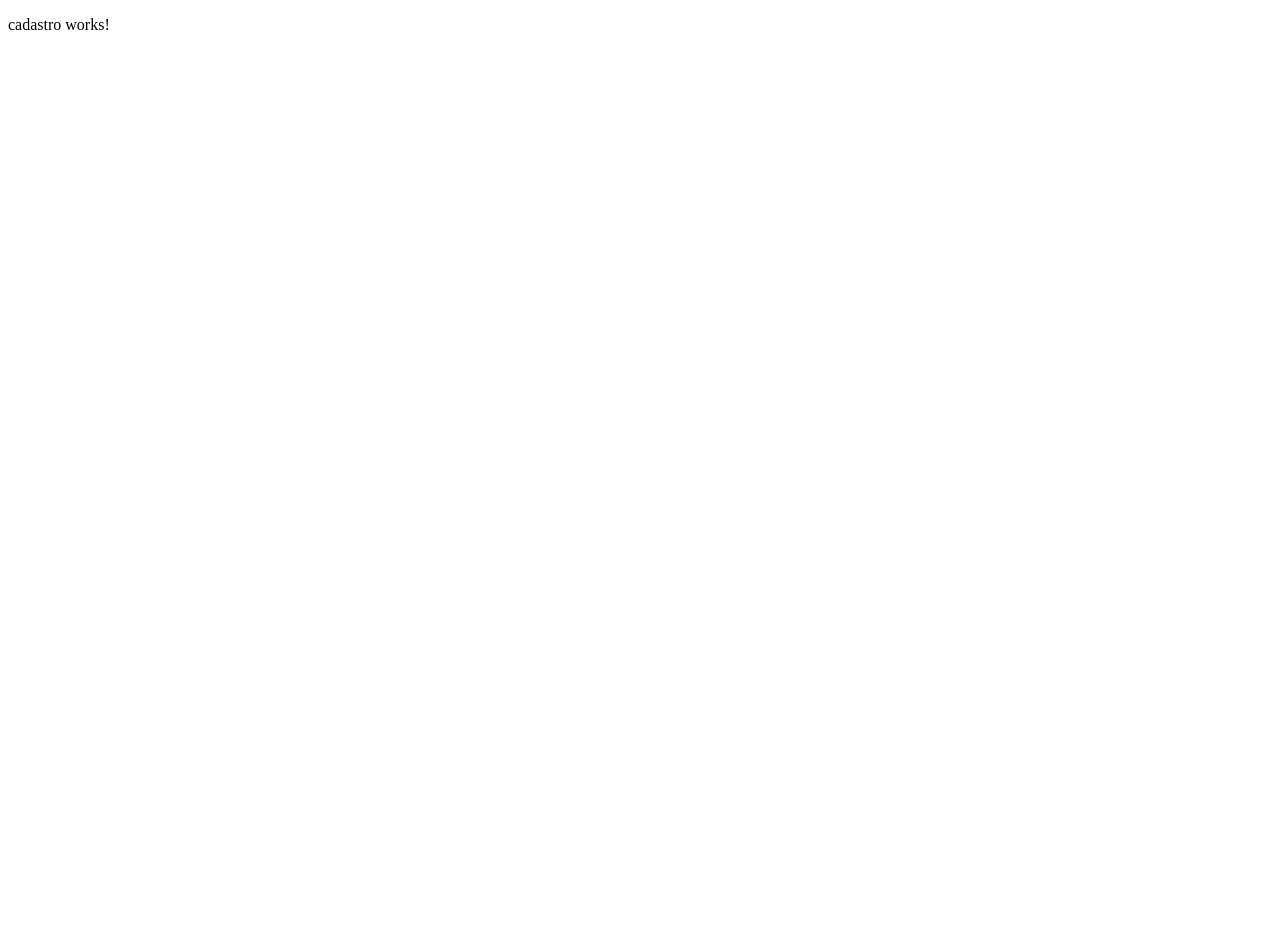
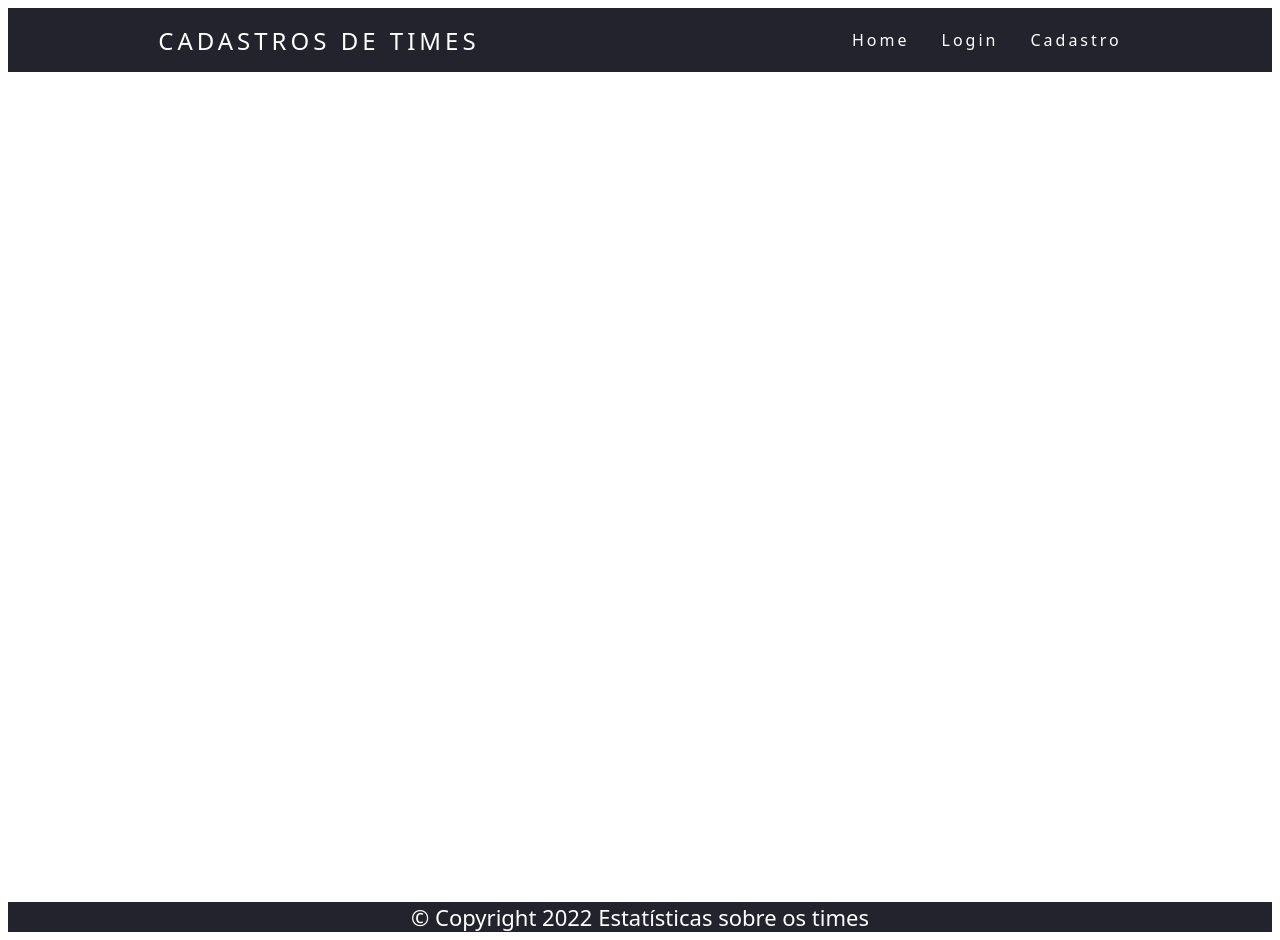
Before and after one commit to JoseAugusto1989/trabalhoLoginAngular, an Angular app: page /cadastro in a window 1280 px wide. Before the commit the page ends 800 px from the top, so only its background shows below. Built offline with nearby package versions, Linux system fonts and the light colour scheme.

Commit message:
atualizando tabela

```diff
--- /dev/null
+++ b/src/app/pages/login/auth.service.ts
@@ -0,0 +1,23 @@
+import { Router } from '@angular/router';
+import { Usuario } from './usuario';
+import { Injectable } from '@angular/core';
+
+@Injectable({
+  providedIn: 'root'
+})
+export class AuthService {
+
+  private usuarioAutenticado: boolean = false;
+
+  constructor(private router: Router) { }
+
+  fazerLogin(usuario: Usuario) {
+    if(usuario.nome === 'usuario@email.com' && usuario.senha === '1234') {
+      this.usuarioAutenticado = true;
+      this.router.navigate(['/']);
+
+    } else {
+      this.usuarioAutenticado = false;
+    }
+  }
+}
--- a/src/app/pages/login/cadastro/cadastro.component.html
+++ b/src/app/pages/login/cadastro/cadastro.component.html
@@ -1 +1,17 @@
-<p>cadastro works!</p>
+<!--Inicio da logo-->
+<div>
+  <nav>
+      <a class="logo">Cadastros de times</a>
+        <ul class="nav-list">
+            <li><a routerLink="" id="index">Home</a></li>
+            <li><a routerLink="/login" id="login">Login</a></li>
+            <li><a routerLink="/cadastro" id="cadastro">Cadastro</a></li>
+        </ul>
+  </nav>
+</div>
+
+<!--Inicio rodape-->
+<div class="rodape">
+  <a>&copy; Copyright 2022 Estatísticas sobre os times</a>
+</div>
+<!--Fim rodape-->
--- a/src/app/pages/login/cadastro/cadastro.component.scss
+++ b/src/app/pages/login/cadastro/cadastro.component.scss
@@ -0,0 +1,77 @@
+a {
+  color: #fff;
+  text-decoration: none;
+  transition: 0.3s;
+}
+
+.logo {
+  font-size: 24px;
+  text-transform: uppercase;
+  letter-spacing: 4px;
+}
+
+nav {
+  display: flex;
+  justify-content: space-around;
+  align-items: center;
+  font-family: system-ui, -apple-system, Helvetica, Arial, sans-serif;
+  background: #23232e;
+  height: 8vh;
+}
+
+.nav-list {
+  list-style: none;
+  display: flex;
+}
+
+.nav-list li {
+  letter-spacing: 3px;
+  margin-left: 32px;
+}
+
+.mobile-menu {
+  display: none;
+  cursor: pointer;
+}
+
+.mobile-menu div {
+  width: 32px;
+  height: 2px;
+  background: #fff;
+  margin: 8px;
+  transition: 0.3s;
+}
+
+@media (max-width: 999px) {
+  body {
+    overflow-x: hidden;
+  }
+  .nav-list {
+    position: absolute;
+    top: 8vh;
+    right: 0;
+    width: 50vw;
+    height: 92vh;
+    background: #23232e;
+    flex-direction: column;
+    align-items: center;
+    justify-content: space-around;
+    transform: translateX(100%);
+    transition: transform 0.3s ease-in;
+  }
+  .nav-list li {
+    margin-left: 0;
+    opacity: 0;
+  }
+  .mobile-menu {
+    display: block;
+  }
+}
+
+.rodape {
+  background-color: #23232e;
+  margin-top: 830px;
+  font-family: system-ui, -apple-system, Helvetica, Arial, sans-serif;
+  text-align: center;
+  font-size: 22px;
+}
--- a/src/app/pages/login/login.component.html
+++ b/src/app/pages/login/login.component.html
@@ -11,7 +11,7 @@
     <!-- validação do email -->
 
     <div>
-      <input class="input-login" placeholder="email" formControlName="email">
+      <input [(ngModel)]="usuario.nome" class="input-login" placeholder="email" formControlName="email">
     </div>
 
     <div class="msg-erro" *ngIf="loginForm.get('email')?.errors?.['required'] && loginForm.get('email')?.errors?.['touched']">
@@ -25,7 +25,7 @@
     <!-- validação da senha-->
 
     <div>
-      <input class="input-login" type="password" placeholder="senha" formControlName="senha">
+      <input [(ngModel)]="usuario.senha" class="input-login" type="password" placeholder="senha" formControlName="senha">
     </div>
 
     <div class="msg-erro" *ngIf="loginForm.get('senha')?.errors?.['required'] && loginForm.get('senha')?.errors?.['touched']">
@@ -35,7 +35,8 @@
     <!--botão para aceitar a entrada no site-->
 
     <div>
-      <button class="input-submit" [disabled]="!loginForm.valid">Logar</button>
+      <button
+      (click)="fazerLogin()" class="input-submit" [disabled]="!loginForm.valid">Logar</button>
     </div>
 
   </form>
--- a/src/app/pages/login/login.component.ts
+++ b/src/app/pages/login/login.component.ts
@@ -1,3 +1,5 @@
+import { Usuario } from './usuario';
+import { AuthService } from './../../pages/login/auth.service';
 import { LoginModel } from './../../models/LoginModel';
 import { Component, OnInit } from '@angular/core';
 import { FormBuilder, FormGroup, Validators } from '@angular/forms';
@@ -11,8 +13,10 @@ import { Router } from '@angular/router';
 export class LoginComponent implements OnInit {
 
   loginForm!: FormGroup;
+  public usuario: Usuario = new Usuario();
 
-  constructor(private formbuilder: FormBuilder, private router: Router) {
+
+  constructor(private formbuilder: FormBuilder, private router: Router, private authService: AuthService) {
 
   }
 
@@ -28,4 +32,8 @@ export class LoginComponent implements OnInit {
     var dadosLogin = this.loginForm.getRawValue() as LoginModel;
   }
 
+  fazerLogin() {
+    this.authService.fazerLogin(this.usuario);
+  }
+
 }
--- a/src/app/pages/login/main/cadastro-times.ts
+++ b/src/app/pages/login/main/cadastro-times.ts
@@ -4,5 +4,4 @@ export interface CadastroTimes {
   estado: string;
   porcentagem: number;
   numeroVotos: number;
-
 }
--- a/src/app/pages/login/main/main.component.html
+++ b/src/app/pages/login/main/main.component.html
@@ -14,57 +14,59 @@
 <div class="cadastro">
   <h1>Cadastro de Times</h1>
 
-  <form #myForm="ngForm" (submit)="saveData(myForm)">
+  <form [formGroup]="group" (ngSubmit)="saveData()">
     <div>
       <label>Nome do time:</label>
-      <input type="text" [(ngModel)]="cadastroTimes.nomeTime"
-        name="nomeTime" #name="ngModel" required
-        minlength="3">
+      <input type="text" formControlName="nomeTime">
     </div>
 
     <!--validação para o nome do time-->
-    <div class="color-error" *ngIf="name.dirty || name.touched">
+    <!-- <div class="color-error" *ngIf="name.dirty || name.touched">
       <p *ngIf="name.errors?.['required']">
         O campo nome é obrigatório
       </p>
       <p *ngIf="name.errors?.['minlength']">
         O campo nome precisa ter no minimo 3 caracteres
       </p>
-    </div>
+    </div> -->
 
     <div>
       <label>Estado:</label>
-      <input type="text" [(ngModel)]="cadastroTimes.estado"
-        name="estado" #email="ngModel" required
-        maxlength="2">
+      <input type="text" formControlName="estado">
     </div>
 
+    <input type="submit" value="Salvar">
+
     <!--validação para o estado-->
-    <div class="color-error" *ngIf="name.dirty || name.touched">
+    <!-- <div class="color-error" *ngIf="name.dirty || name.touched">
       <p *ngIf="name.errors?.['required']">
         O campo é a sigla do estado. Ex: "SP", "RJ", "MG"
       </p>
 
-      <input type="submit" value="Salvar" [disabled]="myForm.invalid">
-    </div>
+    </div> -->
   </form>
 </div>
 
 <!--listar os times cadastrados-->
-<div class="cadastro">
-  <h1>Times cadastrados</h1>
-  <ul>
-    <li style="list-style: none;" class="lista-times" *ngFor="let times of cadastroTimesList">
-    {{ times.nomeTime }}-{{ times.estado }} - {{ times.numeroVotos }}
-    </li>
-  </ul>
-</div>
 
-  <!--Inicio campo com imagem-->
-<div class="cadastro">
-  <h1>Obrigado pela sua visita...</h1>
-  <img class="photo" url="/src/assets/dev.jpg">
-</div>
+<h1>Times cadastrados</h1>
+<table>
+  <thead>
+    <tr>
+      <th>Classificação</th>
+      <th>Time</th>
+      <th>Pontuação</th>
+    </tr>
+  </thead>
+  <tbody>
+    <tr *ngFor="let team of cadastroTimesList;
+      let currentIndex = index">
+      <td>{{ currentIndex + 1 }}</td>
+      <td>{{ team.nomeTime }}-{{ team.estado }}</td>
+      <td>{{ team.numeroVotos }}</td>
+    </tr>
+  </tbody>
+</table>
 
 <!--Inicio rodape-->
 <div class="rodape">
--- a/src/app/pages/login/main/main.component.scss
+++ b/src/app/pages/login/main/main.component.scss
@@ -82,7 +82,13 @@ h1 {
 }
 
 table {
-  largura : 100% ;
+  width: 90%;
+  border-collapse: collapse;
+}
+
+th, td {
+  border: 1px solid black;
+  padding: 10px;
 }
 
 .color-error {
--- a/src/app/pages/login/main/main.component.ts
+++ b/src/app/pages/login/main/main.component.ts
@@ -1,32 +1,48 @@
 import { CadastroTimes } from './cadastro-times';
 import { Component, OnInit } from '@angular/core';
-import { NgForm } from '@angular/forms';
-
+import {
+  NgForm,
+  FormGroup,
+  FormControl,
+  RequiredValidator,
+  Validators,
+} from '@angular/forms';
 
 @Component({
   selector: 'app-main',
   templateUrl: './main.component.html',
-  styleUrls: ['./main.component.scss']
+  styleUrls: ['./main.component.scss'],
 })
 export class MainComponent implements OnInit {
-
-  constructor() { }
-
-  ngOnInit(): void {
+  constructor() {
+    this.cadastroTimesMaps = new Map<string, number>();
   }
 
-  cadastroTimes = {} as CadastroTimes
-  cadastroTimesList : CadastroTimes[] = []
-  numeroVotos!: CadastroTimes;
+  ngOnInit(): void {}
 
-  saveData(form: NgForm) {
-    this.cadastroTimesList.push(this.cadastroTimes)
-    this.cadastroTimes = {} as CadastroTimes
-    form.resetForm()
+  cadastroTimes = {} as CadastroTimes;
+  cadastroTimesList: CadastroTimes[] = [];
+  cadastroTimesMaps!: Map<string, number>;
+
+  group: FormGroup = new FormGroup({
+    nomeTime: new FormControl('', Validators.required),
+    estado: new FormControl('', Validators.required),
+    numeroVotos: new FormControl(1)
+
+  });
+
+  saveData() {
+    let xuxa = this.cadastroTimesList.find((time) => {
+      if(time.nomeTime == this.group.value.nomeTime) {
+        this.group.value.numeroVotos += 1;
+        this.group.value.CadastroTimes.resetForm()
+      }
+    });
+    if(!xuxa) {
+      this.cadastroTimesList.push(this.group.value);
+      this.group.value.CadastroTimes.resetForm()
   }
-
-  addCadastro(): void {
-
-  }
+    }
+    // resetar o formulario
 
 }
--- /dev/null
+++ b/src/app/pages/login/usuario.ts
@@ -0,0 +1,6 @@
+
+export class Usuario {
+
+  nome: string | undefined; //usuario, email
+  senha: string | undefined;
+}
```
Also changed, not shown: src/app/app.module.ts (+6 -5 lines), 1 other file (tests, documents, lock files or other folders).
